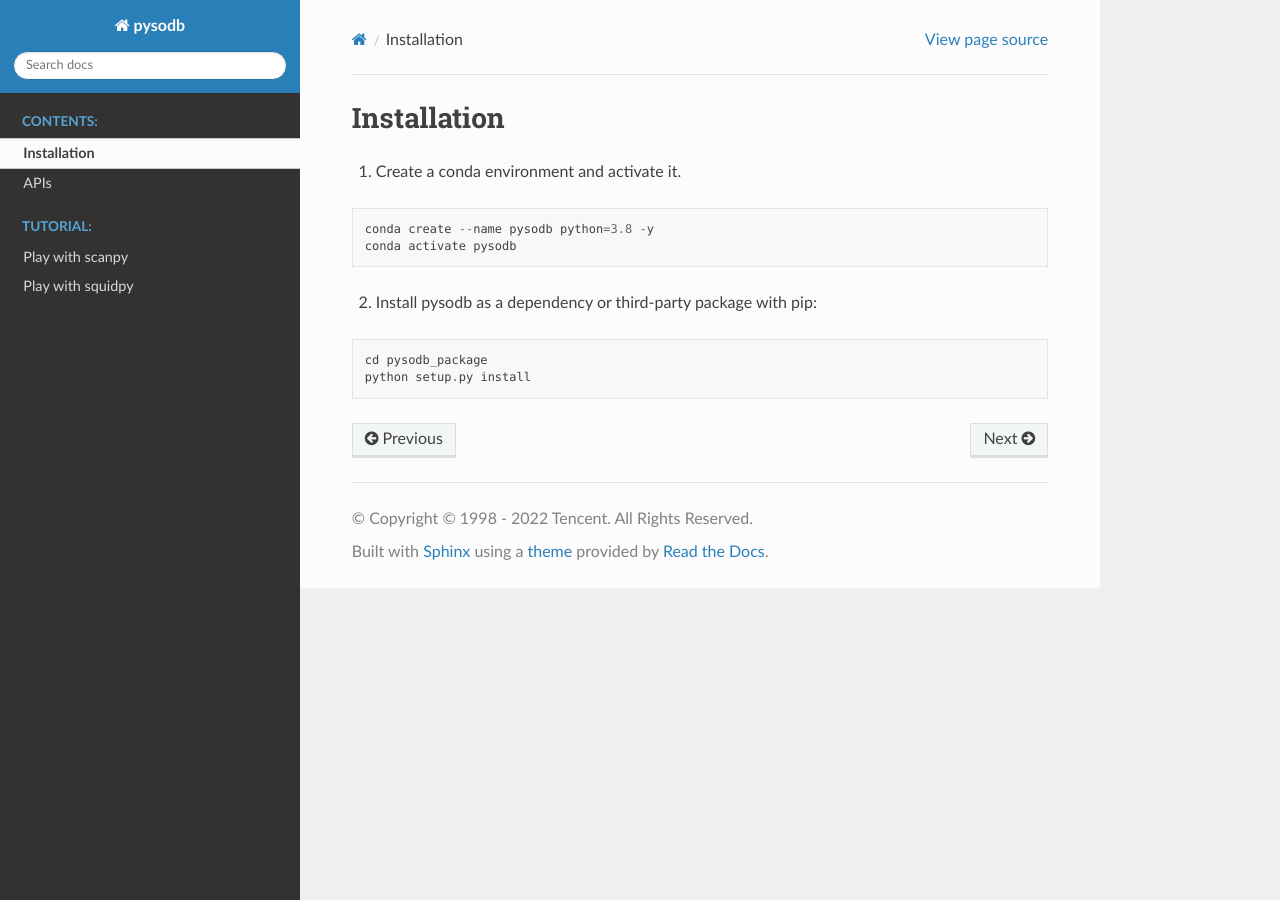
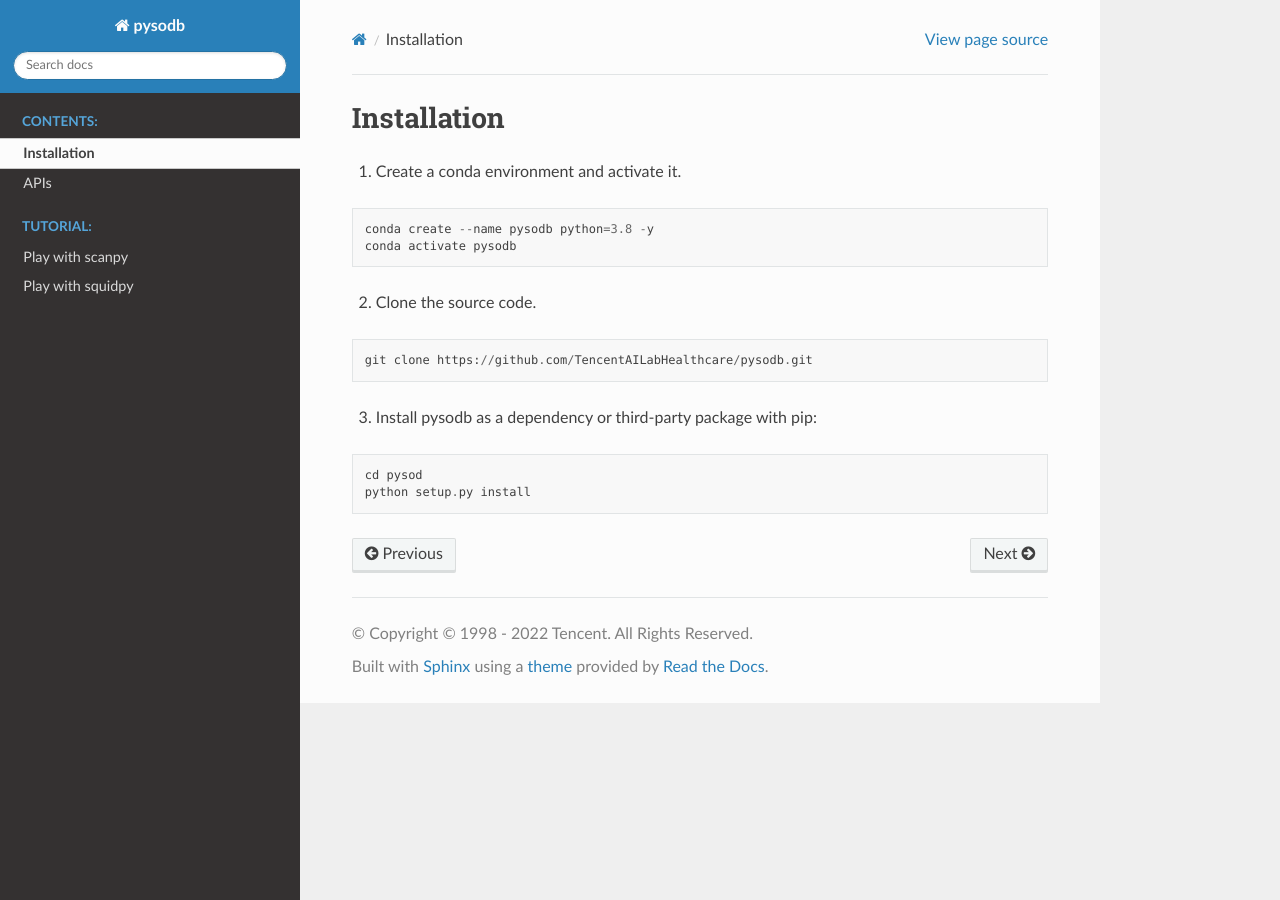
Before and after one commit to TencentAILabHealthcare/pysodb_doc, a Sphinx documentation site: the page built from docs/installation/installation.rst, in a window 1280 px wide. Built offline with Sphinx 7.4.7 and the Read the Docs theme 2.0.0, drawn with Linux system fonts in a browser that asks for light colours; pages that are not in the unit, such as notebooks, are missing from menus.

Commit message:
update installation

```diff
--- a/docs/installation/installation.rst
+++ b/docs/installation/installation.rst
@@ -13,10 +13,16 @@ Installation
    conda create --name pysodb python=3.8 -y
    conda activate pysodb
 
-
-2. Install pysodb as a dependency or third-party package with pip:
+2. Clone the source code.
 
 .. code-block:: python
 
-   cd pysodb_package
+   git clone https://github.com/TencentAILabHealthcare/pysodb.git
+
+
+3. Install pysodb as a dependency or third-party package with pip:
+
+.. code-block:: python
+
+   cd pysod
    python setup.py install
```
